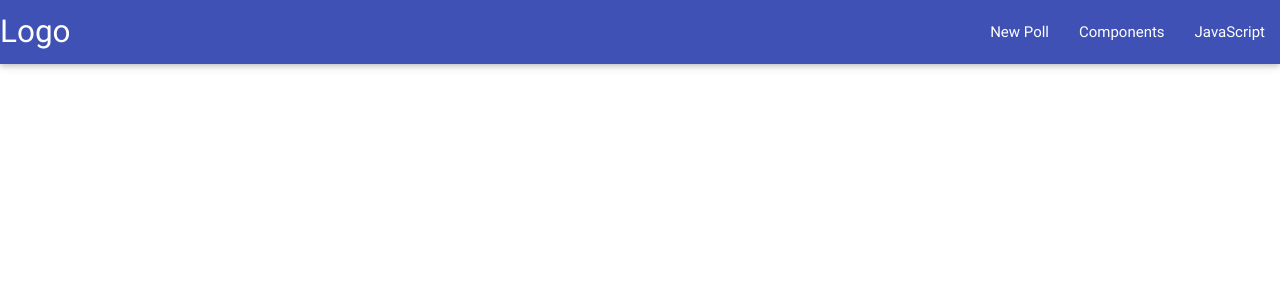
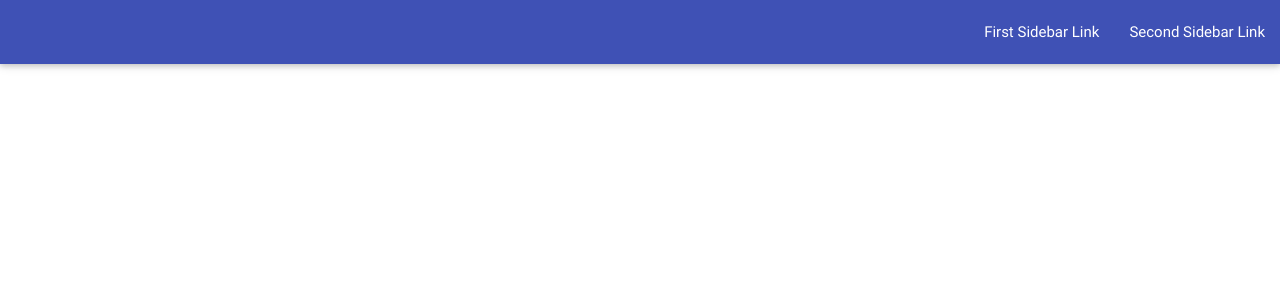
Before and after one commit to brendanross/DjangoDev, a Django app: page / in a window 1280 px wide. Shown: the top 300 px of the page. Run offline with Django 3.2, Linux system fonts and the light colour scheme; data that the repository does not hold is empty; some libraries are stand-ins or nearby versions.

Commit message:
Fixed NavBar on Mobile

```diff
--- a/templates/base.html
+++ b/templates/base.html
@@ -12,19 +12,42 @@
         <link rel="stylesheet" href="{% static 'css/blog.css' %}">
     </head>
     <body>
-        <nav>
-         <div class="nav-wrapper indigo">
-            <a href="#" class="brand-logo">Logo</a>
-            <ul id="nav-mobile" class="right hide-on-med-and-down">
+      <nav class="indigo">
+        <ul class="right hide-on-med-and-down">
+          <li><a href="#!">First Sidebar Link</a></li>
+          <li><a href="#!">Second Sidebar Link</a></li>
+        </ul>
+        <ul id="slide-out" class="side-nav">
+          {% if user.is_authenticated %}
+            <li><a href="{% url 'post_new' %}">New Post</a></li>
+            <li><a href="{% url 'poll_new' %}">New Poll</a></li>
+          {% endif %}
+          <li><a href="/poll/">Poll</a></li>
+          <li><a href="/">Blog</a></li>
+        </ul>
+        <a href="#" data-activates="slide-out" class="button-collapse"><i class="mdi-navigation-menu"></i></a>
+      </nav>
+<!--       <nav>
+        <div class="nav-wrapper">
+          <a href="#!" class="brand-logo">Logo</a>
+          <a href="#" data-activates="mobile-demo" class="button-collapse"><i class="material-icons">menu</i></a>
+          <ul class="right hide-on-med-and-down">
+              <li><a href="#">Page</a></li>
               {% if user.is_authenticated %}
                 <li><a href="{% url 'post_new' %}">New Post</a></li>
+                <li><a href="{% url 'poll_new' %}">New Poll</a></li>
               {% endif %}
-              <li><a href="{% url 'poll_new' %}">New Poll</a></li>
-              <li><a href="badges.html">Components</a></li>
-              <li><a href="collapsible.html">JavaScript</a></li>
-            </ul>
-          </div>
-        </nav>
+
+          </ul>
+          <ul class="side-nav" id="mobile-demo">
+            <li><a href="#">Page</a></li>
+            {% if user.is_authenticated %}
+                <li><a href="{% url 'post_new' %}">New Post</a></li>
+                <li><a href="{% url 'poll_new' %}">New Poll</a></li>
+            {% endif %}
+          </ul>
+        </div>
+      </nav> -->
         <div class="content container">
             <div class="row">
                 <div class="col-md-8">
@@ -36,5 +59,11 @@
       <!--Import jQuery before materialize.js-->
       <script type="text/javascript" src="https://code.jquery.com/jquery-2.1.1.min.js"></script>
       <script type="text/javascript" src="{% static 'js/materialize.min.js' %}"></script>
+      <script type="text/javascript">
+        // Initialize collapse button
+        $(".button-collapse").sideNav();
+        // Initialize collapsible (uncomment the line below if you use the dropdown variation)
+        //$('.collapsible').collapsible();
+      </script>
     </body>
 </html>
```
